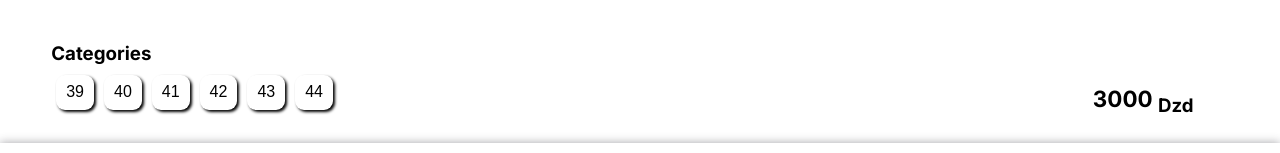
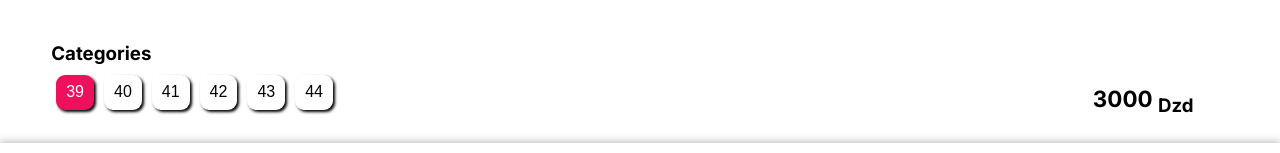
Before and after one commit to yacine-yac/e-commerce-shop, a Next.js app: page /products/1 in a window 1280 px wide. Shown: the part 577-730 px from the top of the page. Built offline with nearby package versions, Linux system fonts and the light colour scheme.

Commit message:
define scrolling class

```diff
--- a/src/app/globals.css
+++ b/src/app/globals.css
@@ -105,6 +105,7 @@
 }
 .btn-active svg,.btn-active svg g{fill:var(--primary-background);stroke:var(--primary-background);}
 .btn-active-ground{background-color: var(--primary-background) !important;}
+.btn-active-ground-w{background-color: var(--primary-background) !important;color:var(--secondary-background) !important;}
 /* position */
 .p-bottom{  position: fixed;bottom: 0;z-index: 10;}
 .center{display: flex;align-items: center;justify-content: center;}
@@ -122,5 +123,13 @@
   grid-template-columns: repeat(2,1fr);
   grid-column-gap:20px;grid-row-gap:20px;
 }
+.scrolling{
+  overflow-x: auto;overflow-y: hidden;
+  scrollbar-color: transparent transparent;
+}
+::-webkit-scrollbar{width:50px;}
+::-webkit-scrollbar-thumb{background: transparent !important;}
+::-webkit-scrollbar-thumb:vertical{background: transparent !important;}
+::-webkit-scrollbar-track{background: transparent !important;}
 /* icons svg classes */
 .st0{fill:"#4c5358";}
--- a/src/app/page.css
+++ b/src/app/page.css
@@ -11,13 +11,9 @@
 .domain{
   width: 100%;height: 10vh;padding:2% 3% 5% 3%;white-space: nowrap;
   margin: 2% 0% 2% 0%; display: flex;flex-direction: row;justify-content: space-between;
-  overflow-x: auto;overflow-y: hidden;
-  scrollbar-color: transparent transparent;
+
 }
-::-webkit-scrollbar{width:50px;}
-::-webkit-scrollbar-thumb{background: transparent !important;}
-::-webkit-scrollbar-thumb:vertical{background: transparent !important;}
-::-webkit-scrollbar-track{background: transparent !important;}
+
 .domain span{
   width: auto;
   padding:4% 5% 4% 5%;margin-left:1.5%;
```
